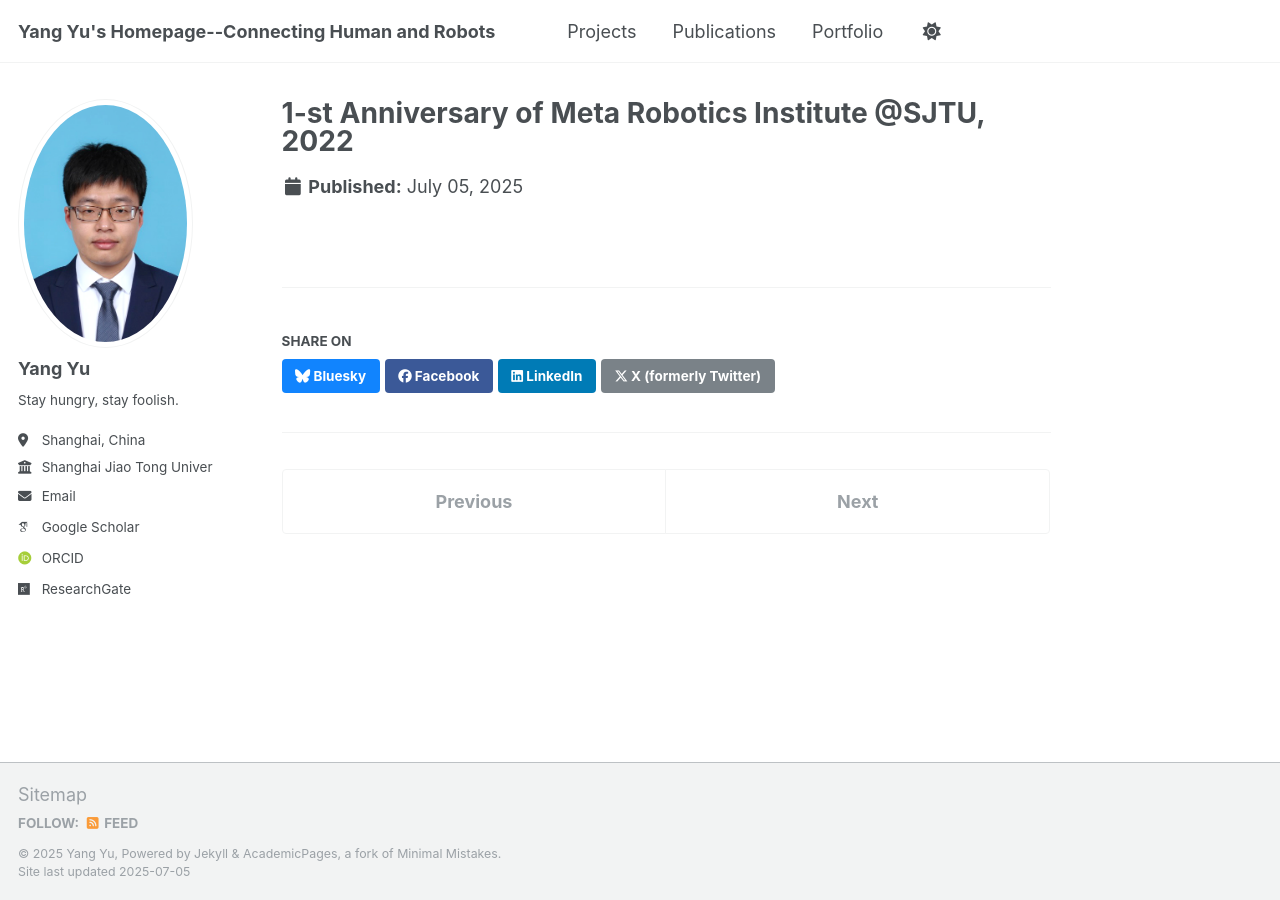
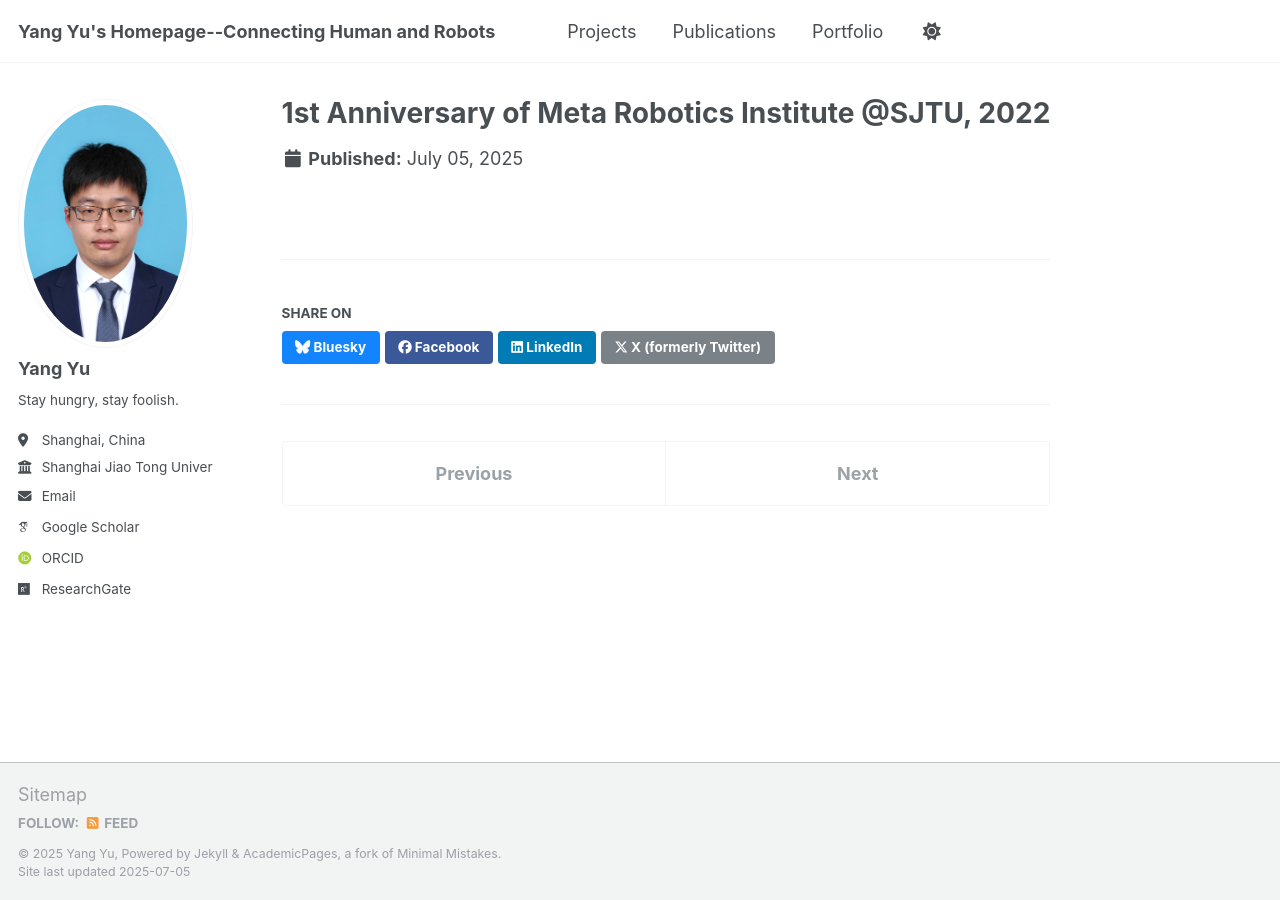
Before and after one commit to Yu-SJTUMRI/Yu-SJTUMRI.github.io, a Jekyll site: the page built from _portfolio/MRI2022.md, in a window 1280 px wide. Built offline with Jekyll 4.4.1, drawn with Linux system fonts in a browser that asks for light colours; some web fonts are replaced; a script that is not in the unit is left out.

Commit message:
Update MRI2022.md

```diff
--- a/_portfolio/MRI2022.md
+++ b/_portfolio/MRI2022.md
@@ -1,6 +1,6 @@
 ---
-title: "1-st Anniversary of Meta Robotics Institute @SJTU, 2022"
-excerpt: "We celebrate the 1-st anniversary of Meta Robotics Institute @SJTU.<br/><img src='/images/portfolio/MRI2022.png'>"
+title: "1st Anniversary of Meta Robotics Institute @SJTU, 2022"
+excerpt: "We celebrate the 1st anniversary of Meta Robotics Institute @SJTU.<br/><img src='/images/portfolio/MRI2022.png'>"
 collection: portfolio
 weight: 3
 ---
```
